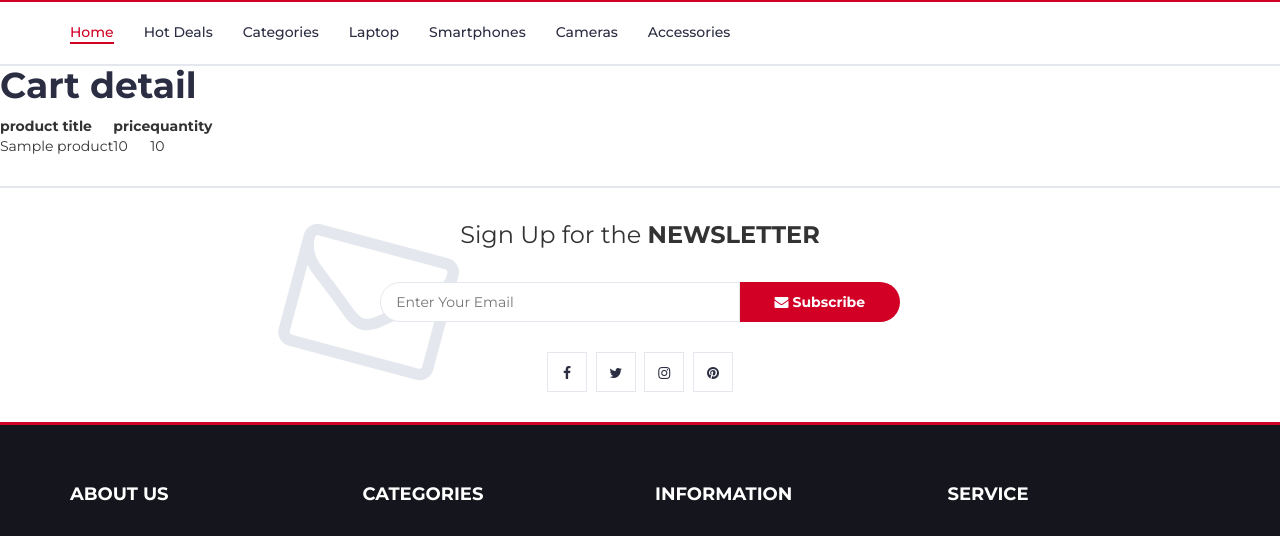
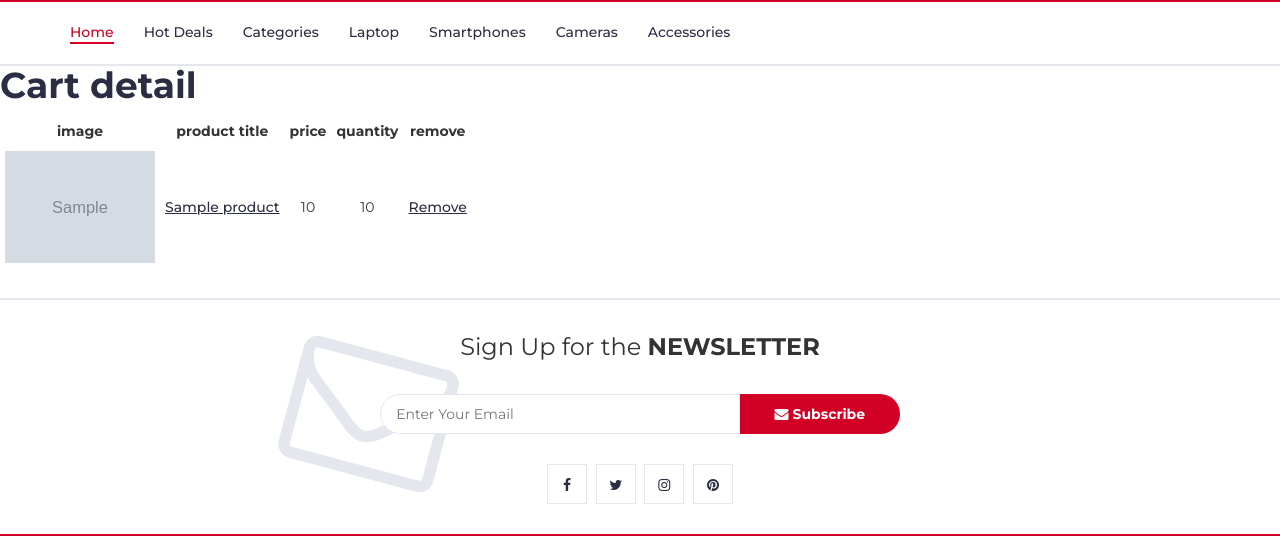
Before and after one commit to miladhzz/daneshjooyar_shop2, a Django app: template shop/templates/cart_detail.html in a window 1280 px wide. Shown: the part 141-677 px from the top of the page. Run offline with Django 3.2, Linux system fonts and the light colour scheme; the template is opened without the code that fills it: most values are stand-ins (such as "Sample title", 1, 10 or a date in 2020); grey boxes marked "Sample" are stand-in pictures; some libraries are stand-ins or nearby versions.

Commit message:
remove from cart

```diff
--- a/shop/templates/base.html
+++ b/shop/templates/base.html
@@ -34,7 +34,7 @@
 		  <script src="https://oss.maxcdn.com/html5shiv/3.7.3/html5shiv.min.js"></script>
 		  <script src="https://oss.maxcdn.com/respond/1.4.2/respond.min.js"></script>
 		<![endif]-->
-
+        {% block styles %} {% endblock styles %}
     </head>
 	<body>
 		<!-- HEADER -->
--- a/shop/templates/cart_detail.html
+++ b/shop/templates/cart_detail.html
@@ -1,19 +1,34 @@
 {% extends "base.html" %}
 {% load static %}
 {% block title %}Cart{% endblock title %}
+{% block styles %}
+    <style>
+        th, td {
+            padding: 5px;
+            text-align: center;
+        }
+        table a {
+            text-decoration-line: underline;
+        }
+    </style>
+ {% endblock styles %}
 {% block content %}
     <h1>Cart detail</h1>
     <table>
         <tr>
+            <th>image</th>
             <th>product title</th>
             <th>price</th>
             <th>quantity</th>
+            <th>remove</th>
         </tr>
         {% for key, values in cart.items %}
         <tr>
-            <td>{{ values.product.title }}</td>
+            <td><img src="{{ values.product.image.url }}" alt="{{ values.product.title }}" width="150"/></td>
+            <td><a href="{{ values.product.get_absolute_url }}">{{ values.product.title }}</a></td>
             <td>{{ values.price }}</td>
             <td>{{ values.quantity }}</td>
+            <td><a href="{% url 'shop:remove_from_cart' values.product.id %}">Remove</a></td>
         </tr>
         {% endfor %}
     </table>
```
Also changed, not shown: shop/urls.py (+8 -7 lines), shop/views.py (+14 -0 lines).
